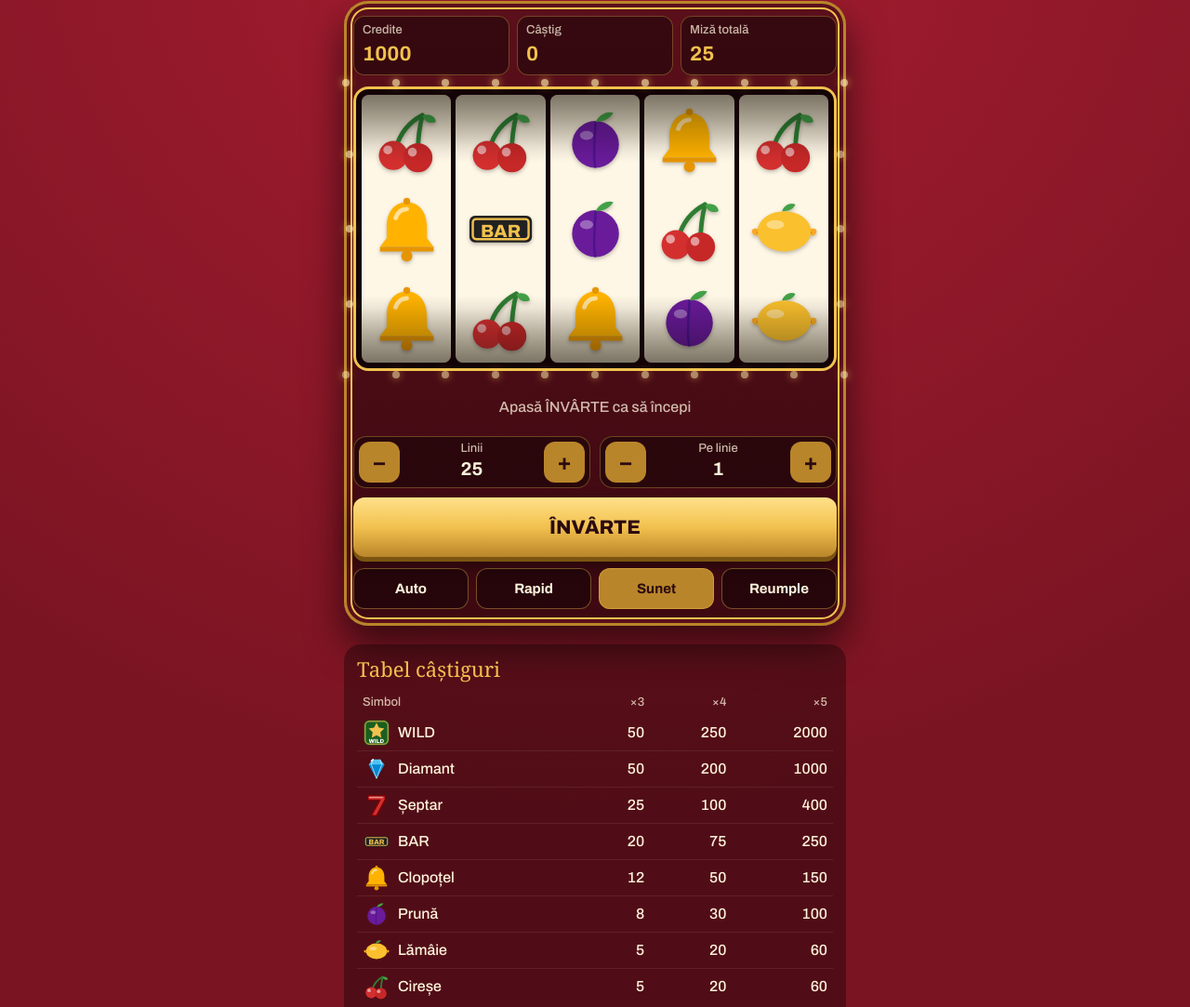
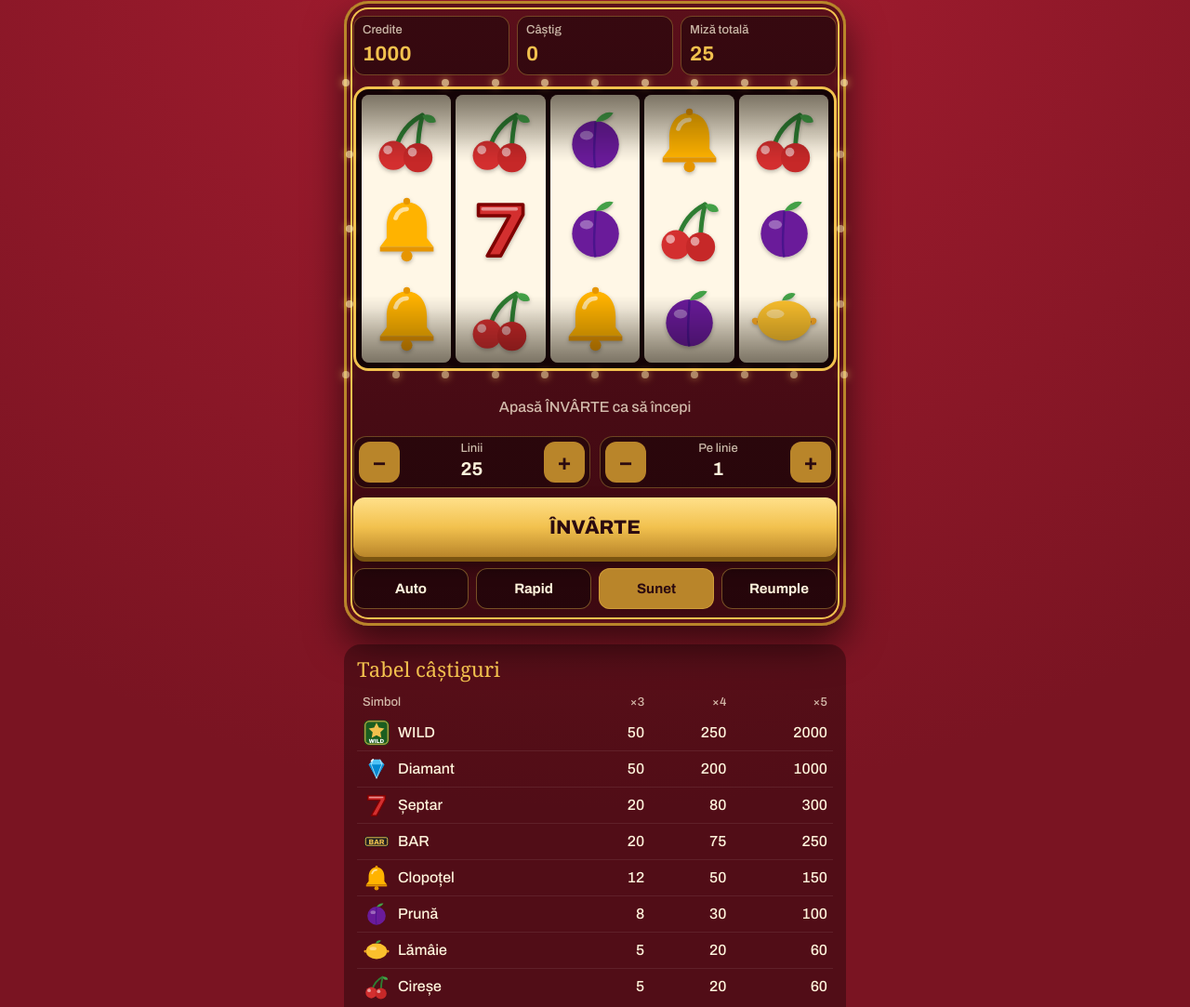
Before and after one commit to lucyan106-design/challenge-pot, a website: page bright-slots/www/index.html in a window 1280 px wide. Shown: the part 103-1186 px from the top of the page at 93% size. Drawn offline with Linux system fonts and the light colour scheme; a web font is replaced by a local one.

Commit message:
Bright Slots: higher payout at small bets, more sevens
Co-Authored-By: Claude Opus 5.5 <noreply@anthropic.com>
Claude-Session: https://claude.ai/code/session_01Rueze5KwcjKkngWjtnFVN2

```diff
--- a/bright-slots/www/index.html
+++ b/bright-slots/www/index.html
@@ -143,21 +143,23 @@ const SYM = [
   {id:'plum',   w:20, pay:[8,30,100],    name:'Prună'},
   {id:'bell',   w:14, pay:[12,50,150],  name:'Clopoțel'},
   {id:'bar',    w:10, pay:[20,75,250],  name:'BAR'},
-  {id:'seven',  w:6,  pay:[25,100,400], name:'Șeptar'},
+  {id:'seven',  w:11, pay:[20,80,300],  name:'Șeptar'},
   {id:'diamond',w:4,  pay:[50,200,1000],name:'Diamant'},
   {id:'wild',   w:4,  pay:[50,250,2000],name:'WILD'},
   {id:'scatter',w:3.4, pay:null,         name:'BONUS'}
 ];
 const BY = Object.fromEntries(SYM.map(s=>[s.id,s]));
-const TOTAL = SYM.reduce((a,s)=>a+s.w,0);
+// Luck by bet: smaller bet per line = more WILDs = higher payout rate
+const WILD_W = {1:5.8, 2:5.3, 5:4.8, 10:4.3, 20:3.9, 50:3.5};
+const weightsFor = lb => SYM.map(s => s.id==='wild' ? (WILD_W[lb] ?? 4) : s.w);
 const LINES = [[1,1,1,1,1],[0,0,0,0,0],[2,2,2,2,2],[0,1,2,1,0],[2,1,0,1,2],[0,0,1,2,2],[2,2,1,0,0],[1,0,0,0,1],[1,2,2,2,1],[1,0,1,2,1],
   [0,1,1,1,0],[2,1,1,1,2],[0,1,0,1,0],[2,1,2,1,2],[1,1,0,1,1],[1,1,2,1,1],[0,0,2,0,0],[2,2,0,2,2],[0,2,2,2,0],[2,0,0,0,2],
   [1,2,1,0,1],[0,2,0,2,0],[2,0,2,0,2],[1,0,1,0,1],[1,2,1,2,1]];
 const LINE_COL = ['#ffd54f','#ff7043','#4fc3f7','#81c784','#ba68c8','#f06292','#4dd0e1','#ffb74d','#aed581','#9575cd',
   ...Array.from({length:15}, (_,i) => `hsl(${(i*137.5+20)%360} 85% 63%)`)];
 const FS = {3:[10,2],4:[15,10],5:[20,50]};   // scatters: [free spins, total-bet multiplier]
-const rnd = () => { let r = Math.random()*TOTAL; for (const s of SYM) { if ((r -= s.w) < 0) return s.id; } return 'cherry'; };
-const grid = () => [0,1,2,3,4].map(() => [rnd(),rnd(),rnd()]);
+const rnd = (lb=5) => { const W = weightsFor(lb), T = W.reduce((a,b)=>a+b,0); let r = Math.random()*T; for (let i=0;i<SYM.length;i++){ if ((r -= W[i]) < 0) return SYM[i].id; } return 'cherry'; };
+const grid = (lb=5) => [0,1,2,3,4].map(() => [rnd(lb),rnd(lb),rnd(lb)]);
 function evalLine(syms){
   // best of: wild-only run, or run of first non-wild symbol (wilds substitute)
   let best = {mult:0,n:0,sym:null};
@@ -344,7 +346,7 @@ async function spin(){
   if (free) fs--; else st.credits -= bet;
   $('last').textContent = 0; render(); save();
   msg(free ? 'Rotire gratuită…' : 'Se învârte…', false);
-  const g = grid();
+  const g = grid(lineBet);
   const quick = st.turbo || free;
   await Promise.all(reels.map((r,i) => spinReel(r,i,g[i],quick)));
   const res = evaluate(g, lineBet, mult, nLines);
```
